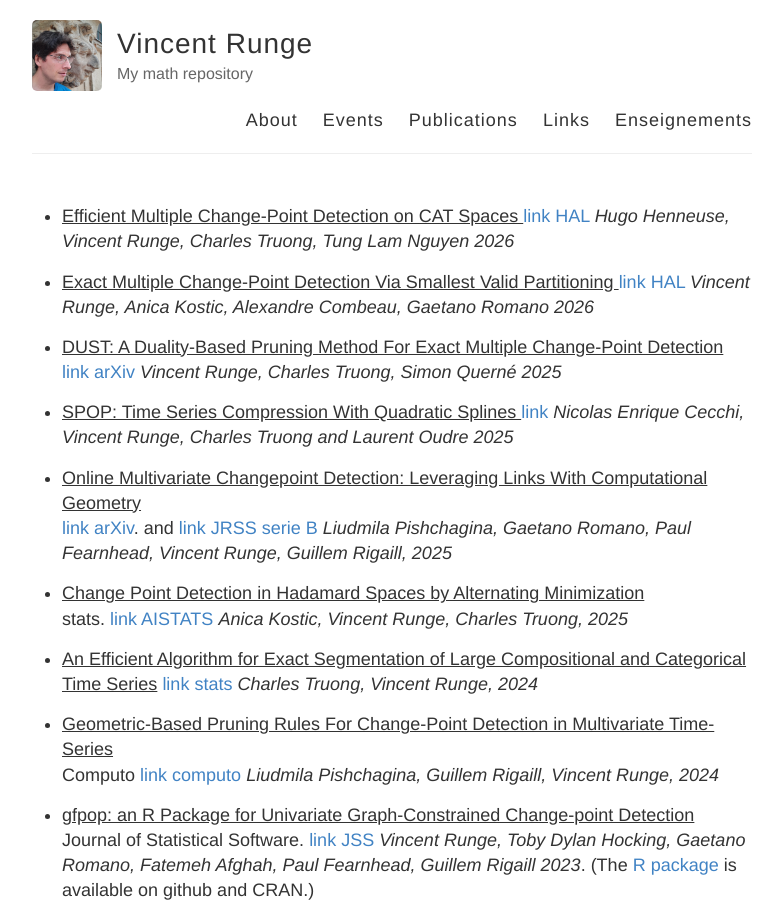
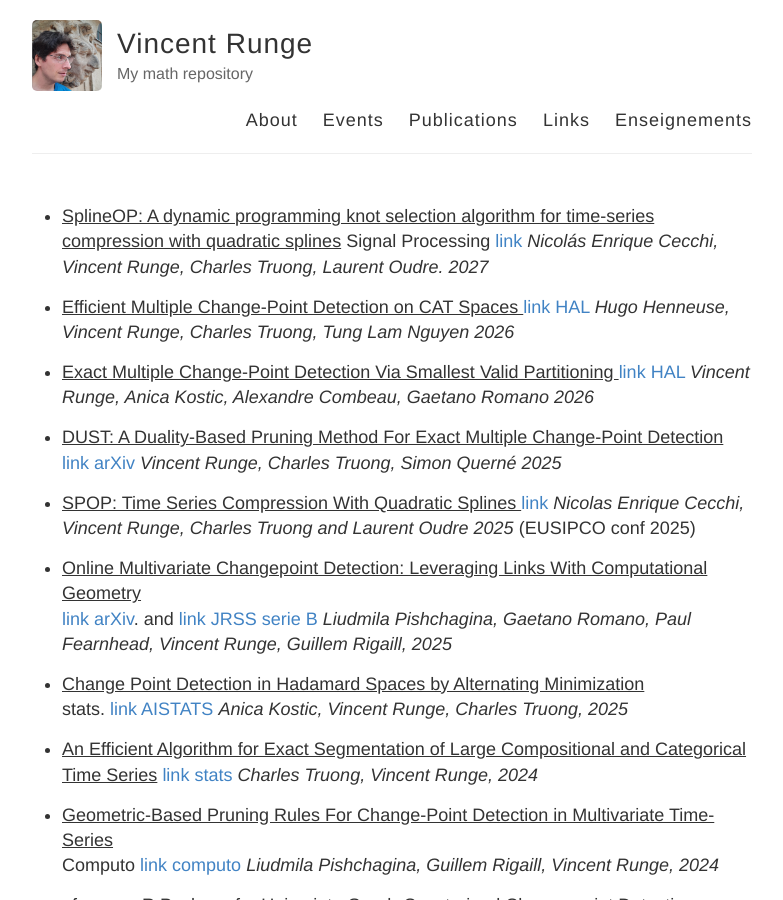
Before and after one commit to vincentrunge/vincentrunge.github.io, a Jekyll site: the page built from Publications.md, in a window 1280 px wide and 900 px high. Shown: the whole window, without its empty margins (248-1031 px from the left). Built offline with Jekyll 4.4.1, drawn with Linux system fonts in a browser that asks for light colours.

Commit message:
Revise publications and update links
Updated publication links and added new entries.

```diff
--- a/Publications.md
+++ b/Publications.md
@@ -4,6 +4,8 @@ title: Publications
 permalink: /Publications/
 ---
 
+* <u>SplineOP: A dynamic programming knot selection algorithm for time-series compression with quadratic splines</u>
+Signal Processing [link]([https://hal.science/hal-05535310/](https://www.sciencedirect.com/science/article/pii/S0165168426003142)) *Nicolás Enrique Cecchi, Vincent Runge, Charles Truong, Laurent Oudre. 2027*
 
 * <u>Efficient Multiple Change-Point Detection on CAT Spaces </u>
 [link HAL](https://hal.science/hal-05535310/) *Hugo Henneuse, Vincent Runge, Charles Truong, Tung Lam Nguyen 2026*
@@ -15,7 +17,7 @@ permalink: /Publications/
 [link arXiv](https://arxiv.org/abs/2507.02467) *Vincent Runge, Charles Truong, Simon Querné 2025*
 
 * <u>SPOP: Time Series Compression With Quadratic Splines </u>
-[link](https://www.laurentoudre.fr/publis/EUSIPCO2025.pdf) *Nicolas Enrique Cecchi, Vincent Runge, Charles Truong and Laurent Oudre 2025*
+[link]([https://www.laurentoudre.fr/publis/EUSIPCO2025.pdf](https://eusipco2025.org/wp-content/uploads/pdfs/0002687.pdf)) *Nicolas Enrique Cecchi, Vincent Runge, Charles Truong and Laurent Oudre 2025* (EUSIPCO conf 2025)
 
 * <u>Online Multivariate Changepoint Detection: Leveraging Links With Computational Geometry</u>
 [link arXiv](https://arxiv.org/abs/2311.01174).
```
